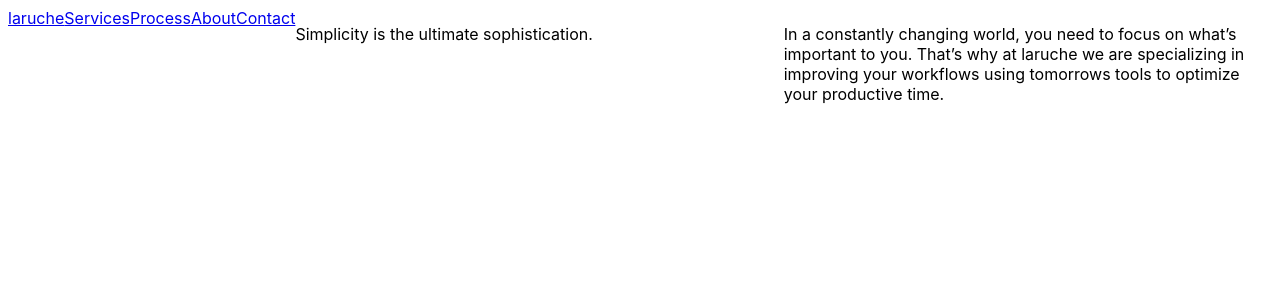
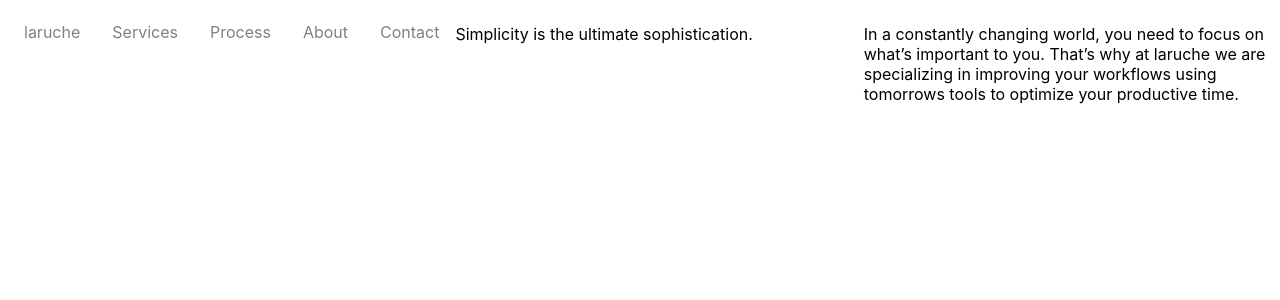
Before and after one commit to larucheio/laruche.io, a Jekyll site: the page built from index.html, in a window 1280 px wide. Shown: the top 300 px of the page. Built offline with Jekyll 4.4.1, drawn with Linux system fonts in a browser that asks for light colours.

Commit message:
create a style for the navbar links

```diff
--- a/_includes/header.html
+++ b/_includes/header.html
@@ -11,10 +11,10 @@
   <body>
     <nav>
       <ul class="o-list">
-        <li class="o-horizontal-li"><a href="/">laruche</a></li>
-        <li class="o-horizontal-li"><a href="/services/">Services</a></li>
-        <li class="o-horizontal-li"><a href="/process/">Process</a></li>
-        <li class="o-horizontal-li"><a href="/about/">About</a></li>
-        <li class="o-horizontal-li"><a href="/contact/">Contact</a></li>
+        <li class="o-horizontal-li"><a class="o-link" href="/">laruche</a></li>
+        <li class="o-horizontal-li"><a class="o-link" href="/services/">Services</a></li>
+        <li class="o-horizontal-li"><a class="o-link" href="/process/">Process</a></li>
+        <li class="o-horizontal-li"><a class="o-link" href="/about/">About</a></li>
+        <li class="o-horizontal-li"><a class="o-link" href="/contact/">Contact</a></li>
       </ul>
     </nav>
--- /dev/null
+++ b/_sass/objects.link.scss
@@ -0,0 +1,11 @@
+.o-link {
+  display: block;
+  color: grey;
+  text-align: center;
+  padding: 14px 16px;
+  text-decoration: none;
+}
+
+.o-link:hover {
+  color: black;
+}
--- a/css/master.scss
+++ b/css/master.scss
@@ -19,6 +19,7 @@
  * OBJECTS
  * Grid.................Grid elements (using Flexbox)
  * List.................Custom list
+ * Link.................Custom Link
  *
  * COMPONENTS
  *
@@ -31,3 +32,4 @@
 
 @import "objects.grid";
 @import "objects.list";
+@import "objects.link";
```
